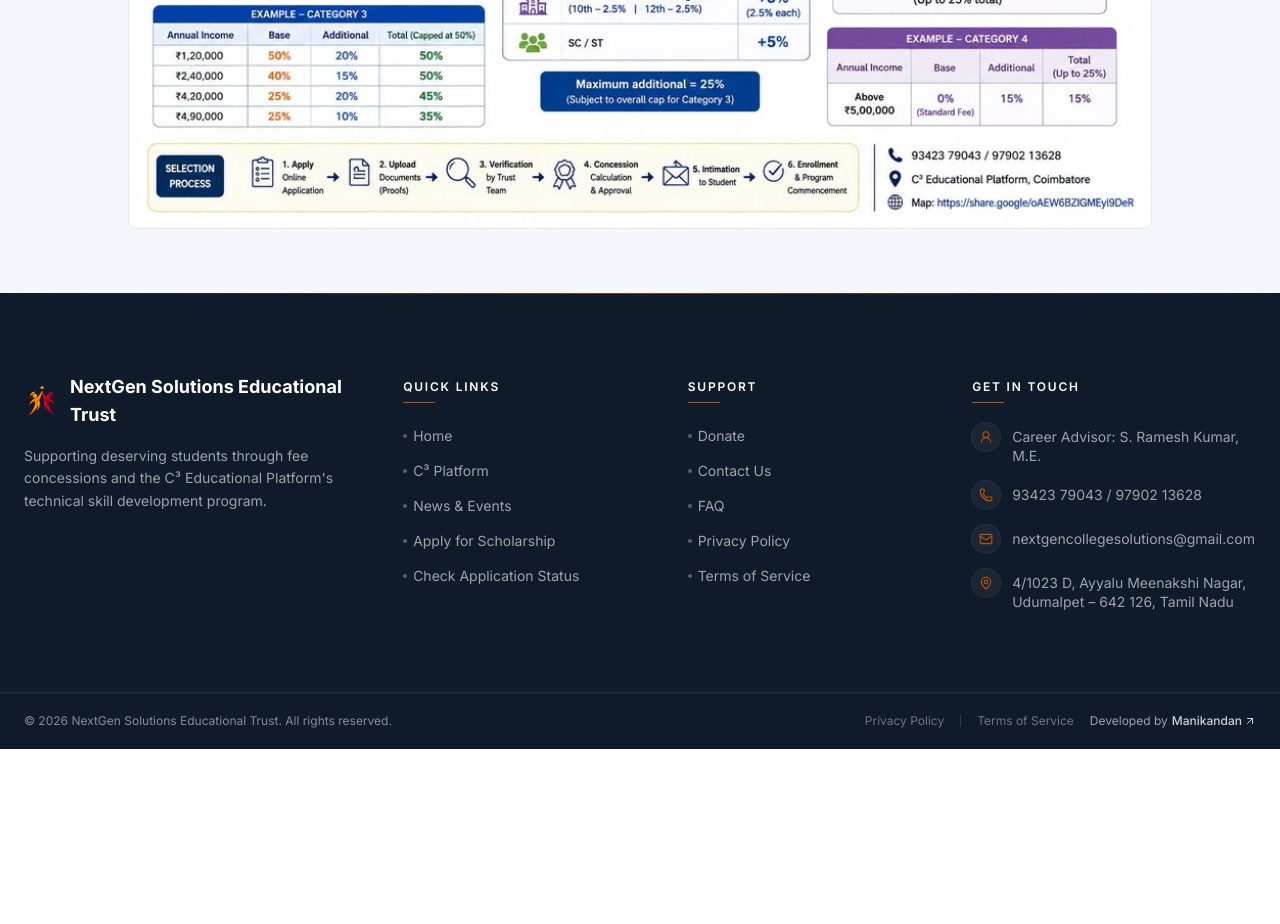
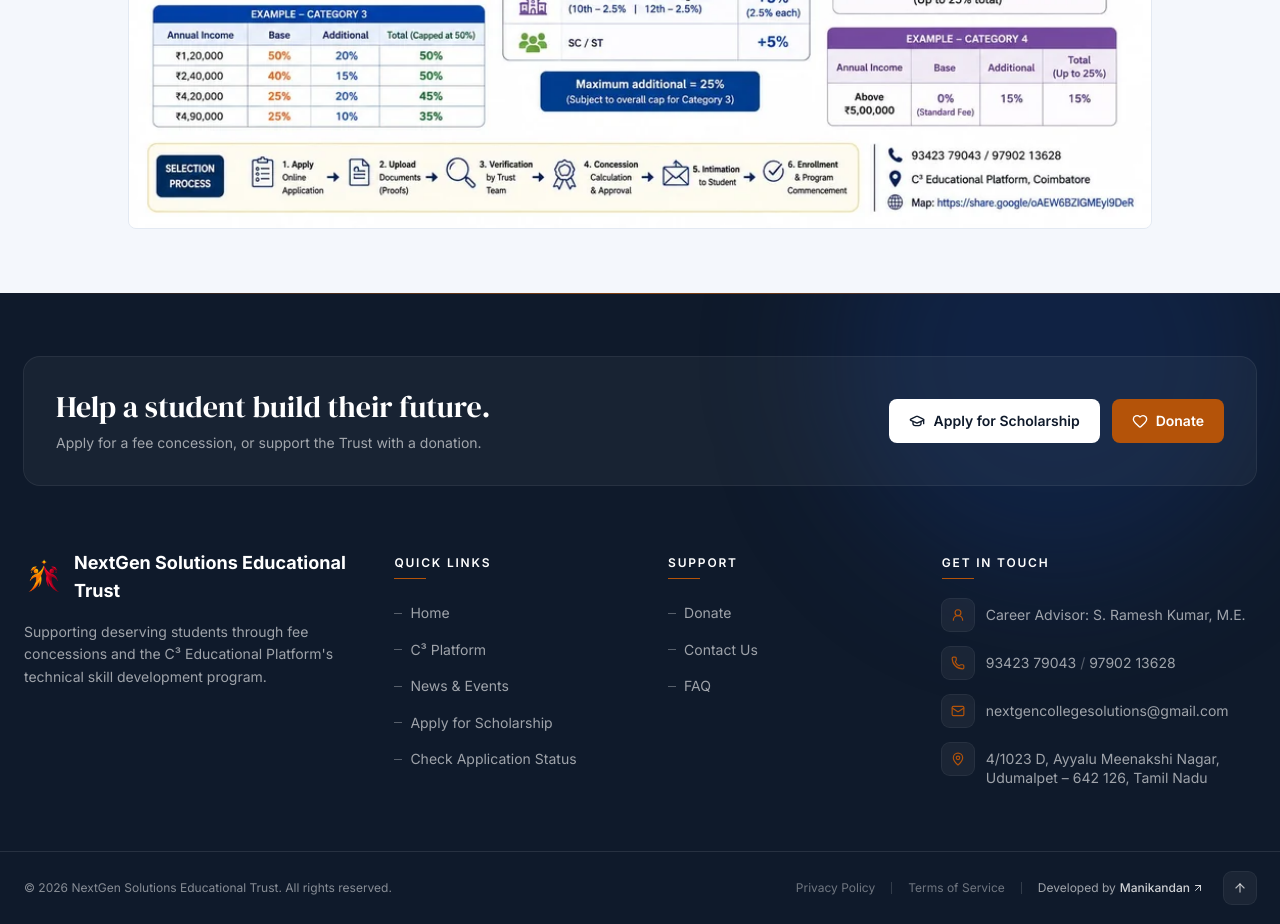
Before and after one commit to itzmani05-cmd/NextgenEducationalTrust, a React (Vite) app: page /apply in a window 1280 px wide. Shown: the part 1920-2844 px from the top of the page. Before the commit the page ends 2669 px from the top, so only its background shows below. Built offline with nearby package versions, Linux system fonts and the light colour scheme; no server answers.

Commit message:
improved admin login page and footer ui

```diff
--- a/src/components/Footer.jsx
+++ b/src/components/Footer.jsx
@@ -1,6 +1,9 @@
 import { Link } from 'react-router-dom'
-import { MapPin, Mail, Phone, UserRound, ArrowUpRight } from 'lucide-react'
+import { MapPin, Mail, Phone, UserRound, ArrowUpRight, ArrowUp, Heart, GraduationCap } from 'lucide-react'
 import logo from '../assests/Logo.webp'
+
+const containerClasses =
+  'max-w-7xl 3xl:max-w-[1600px] 4xl:max-w-[1920px] 5xl:max-w-[2240px] 6xl:max-w-[2560px] 7xl:max-w-[2880px] mx-auto px-6'
 
 const quickLinks = [
   { to: '/', label: 'Home' },
@@ -14,19 +17,103 @@
   { to: '/donate', label: 'Donate' },
   { to: '/contact', label: 'Contact Us' },
   { to: '/faq', label: 'FAQ' },
-  { to: '/privacy-policy', label: 'Privacy Policy' },
-  { to: '/terms-of-service', label: 'Terms of Service' },
 ]
 
+const contacts = [
+  { icon: UserRound, text: 'Career Advisor: S. Ramesh Kumar, M.E.' },
+  {
+    icon: Phone,
+    text: (
+      <>
+        <a href="tel:+919342379043" className="hover:text-white transition-colors">93423 79043</a>
+        <span className="text-white/30"> / </span>
+        <a href="tel:+919790213628" className="hover:text-white transition-colors">97902 13628</a>
+      </>
+    ),
+  },
+  {
+    icon: Mail,
+    text: (
+      <a href="mailto:nextgencollegesolutions@gmail.com" className="break-all hover:text-white transition-colors">
+        nextgencollegesolutions@gmail.com
+      </a>
+    ),
+  },
+  { icon: MapPin, text: '4/1023 D, Ayyalu Meenakshi Nagar, Udumalpet – 642 126, Tamil Nadu' },
+]
+
+function ColumnHeading({ children }) {
+  return (
+    <p className="text-xs font-semibold tracking-[0.15em] uppercase text-white mb-5 relative inline-block pb-2 after:content-[''] after:absolute after:left-0 after:bottom-0 after:h-px after:w-8 after:bg-brand-rust">
+      {children}
+    </p>
+  )
+}
+
+function LinkColumn({ title, links }) {
+  return (
+    <div>
+      <ColumnHeading>{title}</ColumnHeading>
+      <ul className="space-y-3 text-sm">
+        {links.map((link) => (
+          <li key={link.to}>
+            <Link
+              to={link.to}
+              className="group inline-flex items-center gap-2 hover:text-white transition-colors"
+            >
+              <span className="h-px w-2 bg-white/30 group-hover:w-4 group-hover:bg-brand-rust transition-all" />
+              {link.label}
+            </Link>
+          </li>
+        ))}
+      </ul>
+    </div>
+  )
+}
+
 export default function Footer() {
+  const scrollToTop = () => window.scrollTo({ top: 0, behavior: 'smooth' })
+
   return (
-    <footer className="relative bg-brand-ink text-white/60">
+    <footer className="relative bg-brand-ink text-white/60 overflow-hidden">
       <div className="absolute inset-x-0 top-0 h-px bg-gradient-to-r from-transparent via-brand-rust/70 to-transparent" />
+      <div className="pointer-events-none absolute -top-40 right-0 w-[28rem] h-[28rem] rounded-full bg-brand-navy/25 blur-3xl" />
 
-      <div className="max-w-7xl 3xl:max-w-[1600px] 4xl:max-w-[1920px] 5xl:max-w-[2240px] 6xl:max-w-[2560px] 7xl:max-w-[2880px] mx-auto px-6 py-16 md:py-20 grid gap-12 sm:grid-cols-2 lg:grid-cols-[1.4fr_1fr_1fr_1.2fr]">
+      <div className={`${containerClasses} relative pt-14 md:pt-16`}>
+        <div className="flex flex-col md:flex-row md:items-center justify-between gap-6 rounded-2xl bg-white/[0.04] ring-1 ring-white/10 p-6 md:p-8">
           <div>
+            <p className="font-serif text-2xl md:text-3xl text-white leading-tight">
+              Help a student build their future.
+            </p>
+            <p className="mt-2 text-sm text-white/60 max-w-xl">
+              Apply for a fee concession, or support the Trust with a donation.
+            </p>
+          </div>
+          <div className="flex flex-col sm:flex-row gap-3 shrink-0">
+            <Link
+              to="/apply"
+              className="inline-flex items-center justify-center gap-2 rounded-lg bg-white text-brand-ink font-semibold text-sm px-5 py-3 hover:bg-brand-cream transition-colors"
+            >
+              <GraduationCap className="w-4 h-4" />
+              Apply for Scholarship
+            </Link>
+            <Link
+              to="/donate"
+              className="inline-flex items-center justify-center gap-2 rounded-lg bg-brand-rust text-white font-semibold text-sm px-5 py-3 hover:bg-brand-rustDark transition-colors"
+            >
+              <Heart className="w-4 h-4" />
+              Donate
+            </Link>
+          </div>
+        </div>
+      </div>
+
+      <div
+        className={`${containerClasses} relative py-14 md:py-16 grid gap-x-8 gap-y-12 grid-cols-2 lg:grid-cols-[1.4fr_1fr_1fr_1.3fr]`}
+      >
+        <div className="col-span-2 lg:col-span-1">
           <Link to="/" className="flex items-center gap-2.5 text-white font-bold text-lg mb-4">
-            <img src={logo} alt="" className="w-9 h-9 object-contain" />
+            <img src={logo} alt="" className="w-10 h-10 object-contain" />
             NextGen Solutions Educational Trust
           </Link>
           <p className="text-sm leading-relaxed max-w-xs">
@@ -35,94 +122,40 @@
           </p>
         </div>
 
-        <div>
-          <p className="text-xs font-semibold tracking-[0.15em] uppercase text-white mb-5 relative inline-block pb-2 after:content-[''] after:absolute after:left-0 after:bottom-0 after:h-px after:w-8 after:bg-brand-rust">
-            Quick Links
-          </p>
-          <ul className="space-y-3 text-sm">
-            {quickLinks.map((link) => (
-              <li key={link.to}>
-                <Link
-                  to={link.to}
-                  className="inline-flex items-center gap-1.5 hover:text-white hover:translate-x-0.5 transition-all"
-                >
-                  <span className="h-1 w-1 rounded-full bg-white/30" />
-                  {link.label}
-                </Link>
+        <LinkColumn title="Quick Links" links={quickLinks} />
+        <LinkColumn title="Support" links={supportLinks} />
+
+        <div className="col-span-2 lg:col-span-1">
+          <ColumnHeading>Get In Touch</ColumnHeading>
+          <ul className="space-y-4 text-sm">
+            {contacts.map(({ icon: Icon, text }, i) => (
+              <li key={i} className="flex items-start gap-3">
+                <span className="flex items-center justify-center w-8 h-8 shrink-0 rounded-lg bg-white/5 ring-1 ring-white/10">
+                  <Icon className="w-3.5 h-3.5 text-brand-rust" />
+                </span>
+                <span className="pt-1.5 leading-snug">{text}</span>
               </li>
             ))}
           </ul>
         </div>
-
-        <div>
-          <p className="text-xs font-semibold tracking-[0.15em] uppercase text-white mb-5 relative inline-block pb-2 after:content-[''] after:absolute after:left-0 after:bottom-0 after:h-px after:w-8 after:bg-brand-rust">
-            Support
-          </p>
-          <ul className="space-y-3 text-sm">
-            {supportLinks.map((link) => (
-              <li key={link.to}>
-                <Link
-                  to={link.to}
-                  className="inline-flex items-center gap-1.5 hover:text-white hover:translate-x-0.5 transition-all"
-                >
-                  <span className="h-1 w-1 rounded-full bg-white/30" />
-                  {link.label}
-                </Link>
-              </li>
-            ))}
-          </ul>
       </div>
 
-        <div>
-          <p className="text-xs font-semibold tracking-[0.15em] uppercase text-white mb-5 relative inline-block pb-2 after:content-[''] after:absolute after:left-0 after:bottom-0 after:h-px after:w-8 after:bg-brand-rust">
-            Get In Touch
-          </p>
-          <ul className="space-y-4 text-sm">
-            <li className="flex items-start gap-3">
-              <span className="flex items-center justify-center w-7 h-7 shrink-0 rounded-full bg-white/5 ring-1 ring-white/10">
-                <UserRound className="w-3.5 h-3.5 text-brand-rust" />
-              </span>
-              <span className="pt-1 leading-snug">Career Advisor: S. Ramesh Kumar, M.E.</span>
-            </li>
-            <li className="flex items-start gap-3">
-              <span className="flex items-center justify-center w-7 h-7 shrink-0 rounded-full bg-white/5 ring-1 ring-white/10">
-                <Phone className="w-3.5 h-3.5 text-brand-rust" />
-              </span>
-              <span className="pt-1 leading-snug">93423 79043 / 97902 13628</span>
-            </li>
-            <li className="flex items-start gap-3">
-              <span className="flex items-center justify-center w-7 h-7 shrink-0 rounded-full bg-white/5 ring-1 ring-white/10">
-                <Mail className="w-3.5 h-3.5 text-brand-rust" />
-              </span>
-              <span className="pt-1 leading-snug break-all">nextgencollegesolutions@gmail.com</span>
-            </li>
-            <li className="flex items-start gap-3">
-              <span className="flex items-center justify-center w-7 h-7 shrink-0 rounded-full bg-white/5 ring-1 ring-white/10">
-                <MapPin className="w-3.5 h-3.5 text-brand-rust" />
-              </span>
-              <span className="pt-1 leading-snug">
-                4/1023 D, Ayyalu Meenakshi Nagar, Udumalpet – 642 126, Tamil Nadu
-              </span>
-            </li>
-          </ul>
-        </div>
-      </div>
-
-      <div className="border-t border-white/10">
-        <div className="max-w-7xl 3xl:max-w-[1600px] 4xl:max-w-[1920px] 5xl:max-w-[2240px] 6xl:max-w-[2560px] 7xl:max-w-[2880px] mx-auto px-6 py-5 flex flex-col sm:flex-row items-center justify-between gap-3 text-xs">
+      <div className="relative border-t border-white/10">
+        <div
+          className={`${containerClasses} py-5 flex flex-col md:flex-row items-center justify-between gap-3 text-xs text-center md:text-left`}
+        >
           <p className="text-white/50">
             &copy; {new Date().getFullYear()} NextGen Solutions Educational Trust. All rights reserved.
           </p>
-          <div className="flex items-center gap-4">
-            <div className="hidden sm:flex items-center gap-4 text-white/40">
-              <Link to="/privacy-policy" className="hover:text-white/80 transition-colors">
+          <div className="flex flex-wrap items-center justify-center gap-x-4 gap-y-2">
+            <Link to="/privacy-policy" className="text-white/40 hover:text-white/80 transition-colors">
               Privacy Policy
             </Link>
             <span className="h-3 w-px bg-white/15" />
-              <Link to="/terms-of-service" className="hover:text-white/80 transition-colors">
+            <Link to="/terms-of-service" className="text-white/40 hover:text-white/80 transition-colors">
               Terms of Service
             </Link>
-            </div>
+            <span className="h-3 w-px bg-white/15" />
             <p className="flex items-center gap-1">
               Developed by{' '}
               <a
@@ -135,6 +168,15 @@
                 <ArrowUpRight className="w-3 h-3" />
               </a>
             </p>
+            <button
+              type="button"
+              onClick={scrollToTop}
+              aria-label="Back to top"
+              title="Back to top"
+              className="ml-1 flex items-center justify-center w-8 h-8 rounded-lg bg-white/5 ring-1 ring-white/10 text-white/70 hover:text-white hover:bg-brand-rust hover:ring-brand-rust transition-colors"
+            >
+              <ArrowUp className="w-3.5 h-3.5" />
+            </button>
           </div>
         </div>
       </div>
--- a/src/pages/admin/AdminLogin.jsx
+++ b/src/pages/admin/AdminLogin.jsx
@@ -1,9 +1,13 @@
 import { useState } from 'react'
-import { Navigate } from 'react-router-dom'
+import { Link, Navigate } from 'react-router-dom'
 import { Helmet } from 'react-helmet-async'
+import { ArrowLeft, CheckCircle2 } from 'lucide-react'
 import { useAdminAuth } from '../../context/AdminAuthContext.jsx'
 import { enOnly } from '../../i18n/bilingual.js'
+import logo from '../../assests/Logo.webp'
 import AdminLoginForm from '../../components/admin/login/AdminLoginForm.jsx'
+
+const panelPoints = ['admin.login.panelPoint1', 'admin.login.panelPoint2', 'admin.login.panelPoint3']
 
 export default function AdminLogin() {
   const { token, login } = useAdminAuth()
@@ -27,11 +31,41 @@
   }
 
   return (
-    <div className="min-h-screen bg-brand-surface flex items-center justify-center px-6">
+    <div className="min-h-screen grid lg:grid-cols-[1fr_1.1fr] bg-brand-surface">
       <Helmet>
         <title>Admin Sign In | NextGen Solutions Educational Trust</title>
         <meta name="robots" content="noindex, nofollow" />
       </Helmet>
+
+      <aside className="relative hidden lg:flex flex-col justify-between overflow-hidden bg-brand-ink text-white p-12 xl:p-16">
+        <div className="absolute -top-32 -right-32 w-96 h-96 rounded-full bg-brand-navy/40 blur-3xl" />
+        <div className="absolute -bottom-40 -left-24 w-96 h-96 rounded-full bg-brand-rust/20 blur-3xl" />
+        <div className="absolute inset-y-0 right-0 w-px bg-gradient-to-b from-transparent via-brand-rust/60 to-transparent" />
+
+        <Link to="/" className="relative flex items-center gap-2.5 font-bold text-lg">
+          <img src={logo} alt="" className="w-9 h-9 object-contain" />
+          NextGen Solutions Educational Trust
+        </Link>
+
+        <div className="relative max-w-md">
+          <h2 className="font-serif text-4xl xl:text-5xl leading-tight">{enOnly('admin.login.panelTitle')}</h2>
+          <p className="mt-4 text-white/60 leading-relaxed">{enOnly('admin.login.panelBody')}</p>
+          <ul className="mt-8 space-y-3.5">
+            {panelPoints.map((key) => (
+              <li key={key} className="flex items-center gap-3 text-sm text-white/80">
+                <CheckCircle2 className="w-4 h-4 text-brand-amber shrink-0" />
+                {enOnly(key)}
+              </li>
+            ))}
+          </ul>
+        </div>
+
+        <p className="relative text-xs text-white/40">
+          &copy; {new Date().getFullYear()} NextGen Solutions Educational Trust
+        </p>
+      </aside>
+
+      <main className="flex flex-col items-center justify-center px-6 py-12">
         <AdminLoginForm
           password={password}
           setPassword={setPassword}
@@ -39,6 +73,14 @@
           submitting={submitting}
           onSubmit={handleSubmit}
         />
+        <Link
+          to="/"
+          className="mt-6 inline-flex items-center gap-1.5 text-sm text-brand-muted hover:text-brand-navy transition-colors"
+        >
+          <ArrowLeft className="w-4 h-4" />
+          {enOnly('admin.login.backToSite')}
+        </Link>
+      </main>
     </div>
   )
 }
```
Also changed, not shown: src/components/admin/login/AdminLoginForm.jsx (+49 -8 lines), src/components/admin/login/AdminLoginHeader.jsx (+6 -6 lines), src/i18n/applyTranslations.js (+14 -0 lines). Lines whose indentation alone changed are shown as unchanged.
